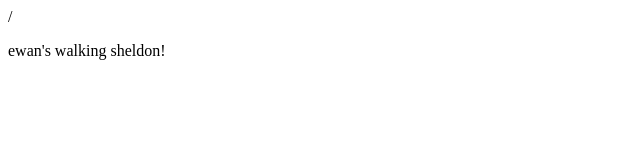
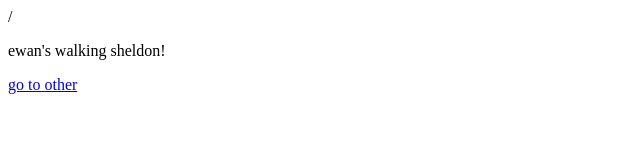
Before and after one commit to ewansheldon/me, a React app: page / in a window 1280 px wide. Shown: the top 166 px of the page, without its empty margins (0-640 px from the left). Built offline with nearby package versions, Linux system fonts and the light colour scheme; the HTML template or start-up script is replaced by a standard one.

Commit message:
link between paths

```diff
--- a/src/pages/Other.tsx
+++ b/src/pages/Other.tsx
@@ -1,9 +1,11 @@
+import { Link } from "react-router-dom";
+
 const Other = () => {
-  console.log('other!!!!!');
   return (
     <>
       {window.location.pathname}
       <p>other place!</p>
+      <a><Link to="/">go home</Link></a><br />
     </>
   )
 }
--- a/src/pages/WalkingSkeleton.tsx
+++ b/src/pages/WalkingSkeleton.tsx
@@ -1,9 +1,11 @@
+import { Link } from "react-router-dom";
+
 const WalkingSkeleton = () => {
-  console.log('walking!!!!!');
   return (
     <>
       {window.location.pathname}
       <p>ewan's walking sheldon!</p>
+      <a><Link to="/other">go to other</Link></a>
     </>
   )
 }
```
